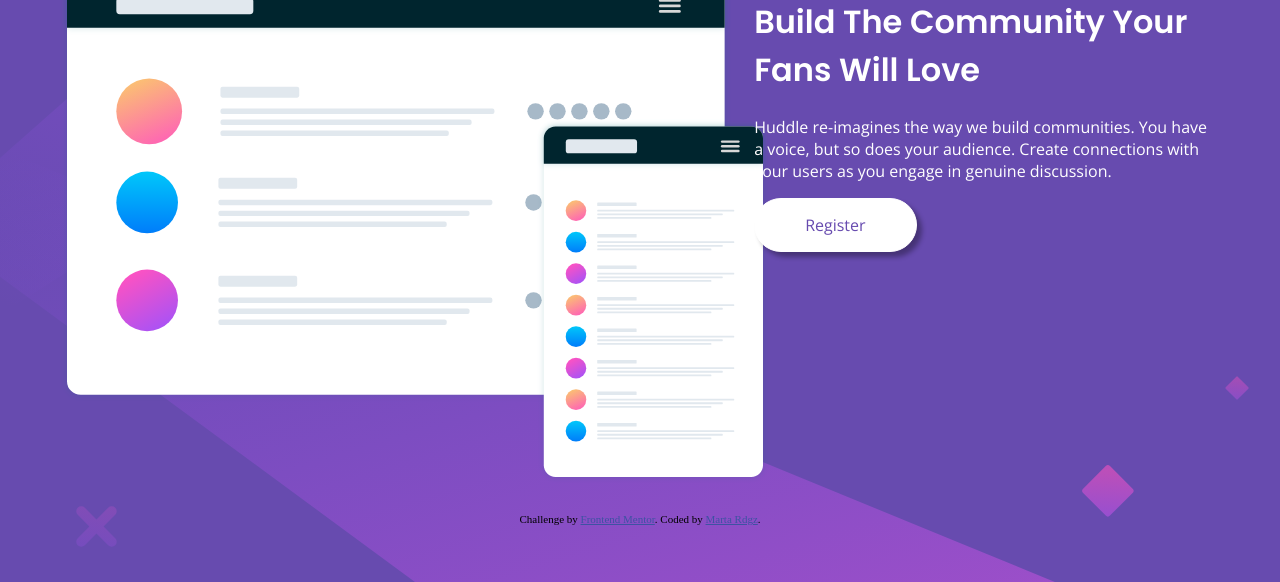
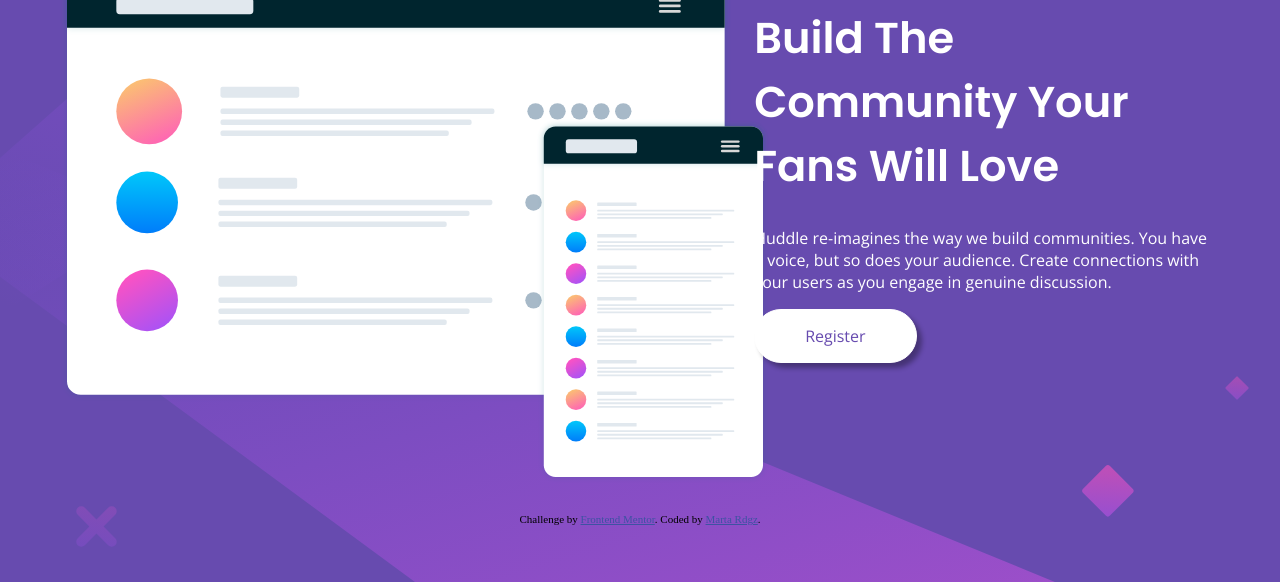
Before and after one commit to marta-00/LandingPage, a plain HTML site: page index.html in a window 1280 px wide. Shown: the part 218-800 px from the top of the page. Drawn offline with nearby package versions, Linux system fonts and the light colour scheme.

Commit message:
modified:   style.css

```diff
--- a/style.css
+++ b/style.css
@@ -6,6 +6,7 @@
 body {
     background-color: var(--violet);
     background-image: url(./images/bg-desktop.svg);
+    background-repeat: no-repeat;
     margin: 0 20px;
     padding: 0 25px;
 }
@@ -22,6 +23,7 @@ header img {
 main h1{
     color: white;
     font-family: 'Poppins', sans-serif;
+    font-size: 2.7em;
 }
 
 main p {
```
